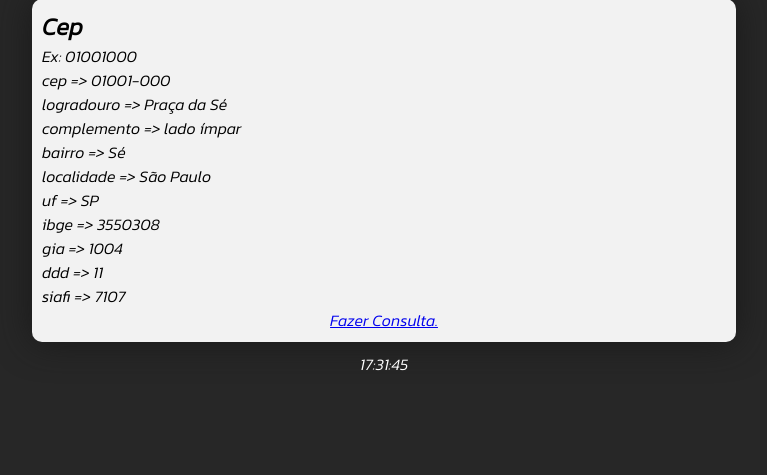
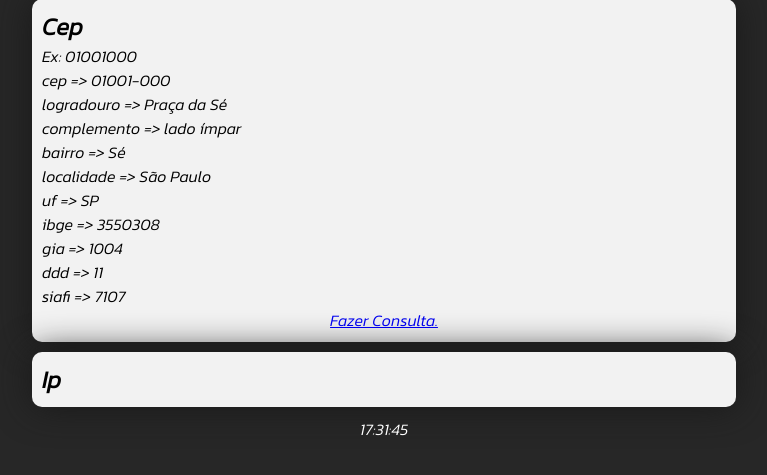
Before and after one commit to ZorroSec/SkyRB, a Python web app: template web/templates/index.html in a window 1280 px wide. Shown: the part 56-531 px from the top of the page, without its empty margins (256-1023 px from the left). Run offline with Jinja, Linux system fonts and the light colour scheme; the template is opened without the code that fills it, so the values that code supplies are empty.

Commit message:
criando main uma area de coluna no index.html

```diff
--- a/web/templates/index.html
+++ b/web/templates/index.html
@@ -45,6 +45,17 @@
                         <a href="/cep">Fazer Consulta.</a>
                     </div>
                 </div>
+                <div class="column">
+                    <div class="title">
+                        <h2>Ip</h2>
+                    </div>
+                    <div class="example">
+                        <div id="ex"></div>
+                    </div>
+                    <div class="test">
+
+                    </div>
+                </div>
             </div>
         </div>
     </section>
```
